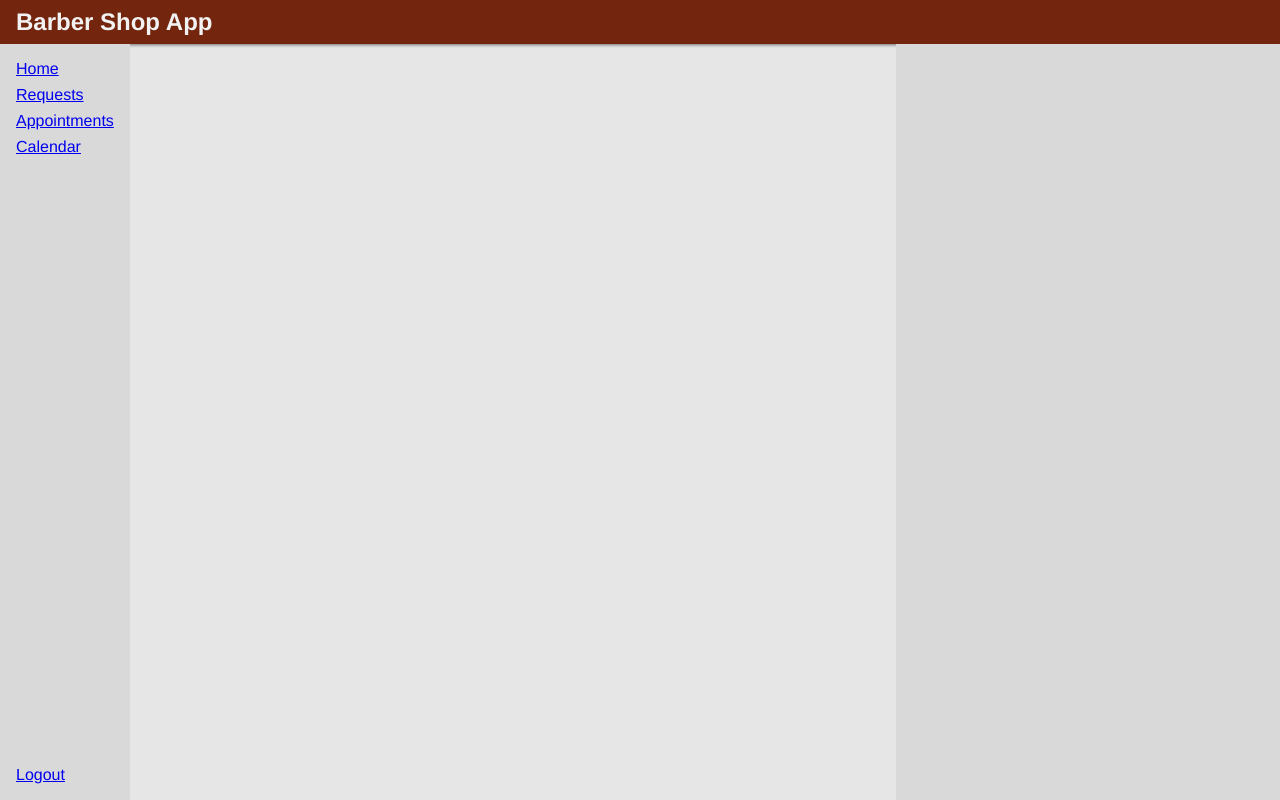
After one commit to Ehckk/csc535-barber-shop-app, a Flask app: template app/barber/templates/barber.html in a window 1280 px wide. The commit adds this page. Run offline with Flask 3, Linux system fonts and the light colour scheme; the template is opened without the code that fills it, so the values that code supplies are empty; parts of the project's set-up code (start-up, migrations or seed data) failed here and were passed over.

Commit message:
barber layout

```diff
--- /dev/null
+++ b/app/barber/templates/barber.html
@@ -0,0 +1,30 @@
+{% extends "dashboard.html" %}
+
+{% block nav %}
+<li class="side-nav-item">
+    <a class="side-nav-link" href="{{ url_for('barber.barber_home') }}">
+        Home
+    </a>
+</li>
+<li class="side-nav-item">
+    <a class="side-nav-link" href="{{ url_for('barber.appointments_requests') }}">
+        Requests
+    </a>
+</li>
+<li class="side-nav-item">
+    <a class="side-nav-link" href="{{ url_for('barber.appointments') }}">
+        Appointments
+    </a>
+</li>
+<li class="side-nav-item">
+    <a class="side-nav-link" href="{{ url_for('barber.calendar') }}">
+        Calendar
+    </a>
+</li>
+{% endblock %}
+{% block dashboard %}
+<header>
+    {% block page %}
+    {% endblock %}
+</header>
+{% endblock %}
--- a/app/queries/users.py
+++ b/app/queries/users.py
@@ -19,7 +19,7 @@ def check_password(email: str, password: str):
             `role`
         FROM csc535_barber.`user`
         WHERE `email` = %(email)s
-        AND `password` = %(password)s
+        AND `password` = SHA(%(password)s)
     """
     cursor = db.execute(query, {"email": email, "password": password})
     return cursor.fetchone()
@@ -68,7 +68,7 @@ def create_user(
         INSERT INTO csc535_barber.`user` VALUES (
             DEFAULT,
             %(email)s,
-            %(password)s,
+            SHA(%(password)s),
             %(first_name)s,
             %(last_name)s,
             %(role)s,
--- a/app/static/layout.css
+++ b/app/static/layout.css
@@ -1,3 +1,22 @@
+.site-header {
+    width: 100%;
+    padding: .5rem;
+    box-shadow: var(--drop-shadow);
+}
+
+.site-title {
+    margin-left: .5rem;
+}
+
+main.content {
+    position: relative;
+    height: 100%;
+    width: 100%;
+    display: flex;
+    align-items: center;
+    justify-content: center;
+}
+
 .auth {
     position: absolute;
     margin: auto;
@@ -8,3 +27,32 @@
     background-color: var(--w-2);
     box-shadow: var(--drop-shadow);
 }
+
+.dashboard {
+    width: 100%;
+    height: 100%;
+    display: flex;
+}
+
+.side-nav-links {
+    height: 100%;
+    padding: 1rem;
+    list-style: none;
+    display: flex;
+    flex-direction: column;
+    gap: .5rem;
+}
+
+.side-nav-item:last-child {
+    margin-top: auto;
+}
+
+.dashboard-content {
+    width: 100%;
+    flex-grow: 1;
+    padding: 1rem;
+}
+
+.side-panel {
+    min-width: 24rem;
+}
--- a/app/static/main.css
+++ b/app/static/main.css
@@ -44,6 +44,7 @@ body {
     width: 100%;
     height: 100%;
     display: flex;
+    flex-direction: column;
     align-items: center;
     justify-content: center;
     flex-grow: 1;
--- a/app/templates/base.html
+++ b/app/templates/base.html
@@ -14,8 +14,13 @@
     <title>{% block title %}{% endblock %} - Barber Shop App</title>
 </head>
 <body>
-    {{ flash_messages() }}
-    {% block body %}
-    {% endblock %}
+    <div class="site-header primary-0 text-light-2">
+        <h2 class="site-title">Barber Shop App</h2>
+    </div>
+    <main class="content">
+        {% block body %}
+        {% endblock %}
+        {{ flash_messages() }}
+    </main>
 </body>
 </html>
--- /dev/null
+++ b/app/templates/dashboard.html
@@ -0,0 +1,25 @@
+{% extends "base.html" %}
+
+{% block body %}
+<div class="dashboard">
+    <nav class="side-nav light-0">
+        <ul class="side-nav-links">
+            {% block nav %}
+            {% endblock %}
+            <li class="side-nav-item">
+                <a class="side-nav-link" href="{{ url_for('auth.logout') }}">
+                    Logout
+                </a>
+            </li>
+        </ul>
+    </nav>
+    <main class="dashboard-content">
+        {% block dashboard %}
+        {% endblock %}
+    </main>
+    <div class="side-panel light-0">
+        {% block side %}
+        {% endblock %}
+    </div>
+</div>
+{% endblock %}
--- a/app/utils/email.py
+++ b/app/utils/email.py
@@ -5,7 +5,7 @@ from flask import current_app
 def send_mail(subject: str, recipients: list[str], body: str):
     mail = Mail(current_app)
     message = Message(
-        subject=subject,
+        subject=f"Barber App: {subject}",
         sender="noreply@barberapp.com",
         body=body
     )
--- a/database/schema.sql
+++ b/database/schema.sql
@@ -26,9 +26,9 @@ CREATE TABLE IF NOT EXISTS csc535_barber.`user` (
 );
 
 INSERT INTO csc535_barber.`user` VALUES
-	(1, 'test@test.com', 'test', 'Test', 'Test', 'Barber', 1),
-    (2, 'test1@test.com', 'client1', 'Test1', 'Client1', 'Client', 1),
-    (3, 'test2@test.com', 'client2', 'Test2', 'Client2', 'Client', 1);
+	(DEFAULT, 'test@test.com', SHA('test'), 'Test', 'Test', 'Barber', 1),
+    (DEFAULT, 'test1@test.com', SHA('client1'), 'Test1', 'Client1', 'Client', 1),
+    (DEFAULT, 'test2@test.com', SHA('client2'), 'Test2', 'Client2', 'Client', 1);
 
 
 CREATE TABLE IF NOT EXISTS csc535_barber.`weekday` (
```
Also changed, not shown: app/barber/templates/home.html (+9 -8 lines), app/models/user.py (+15 -1 lines).
